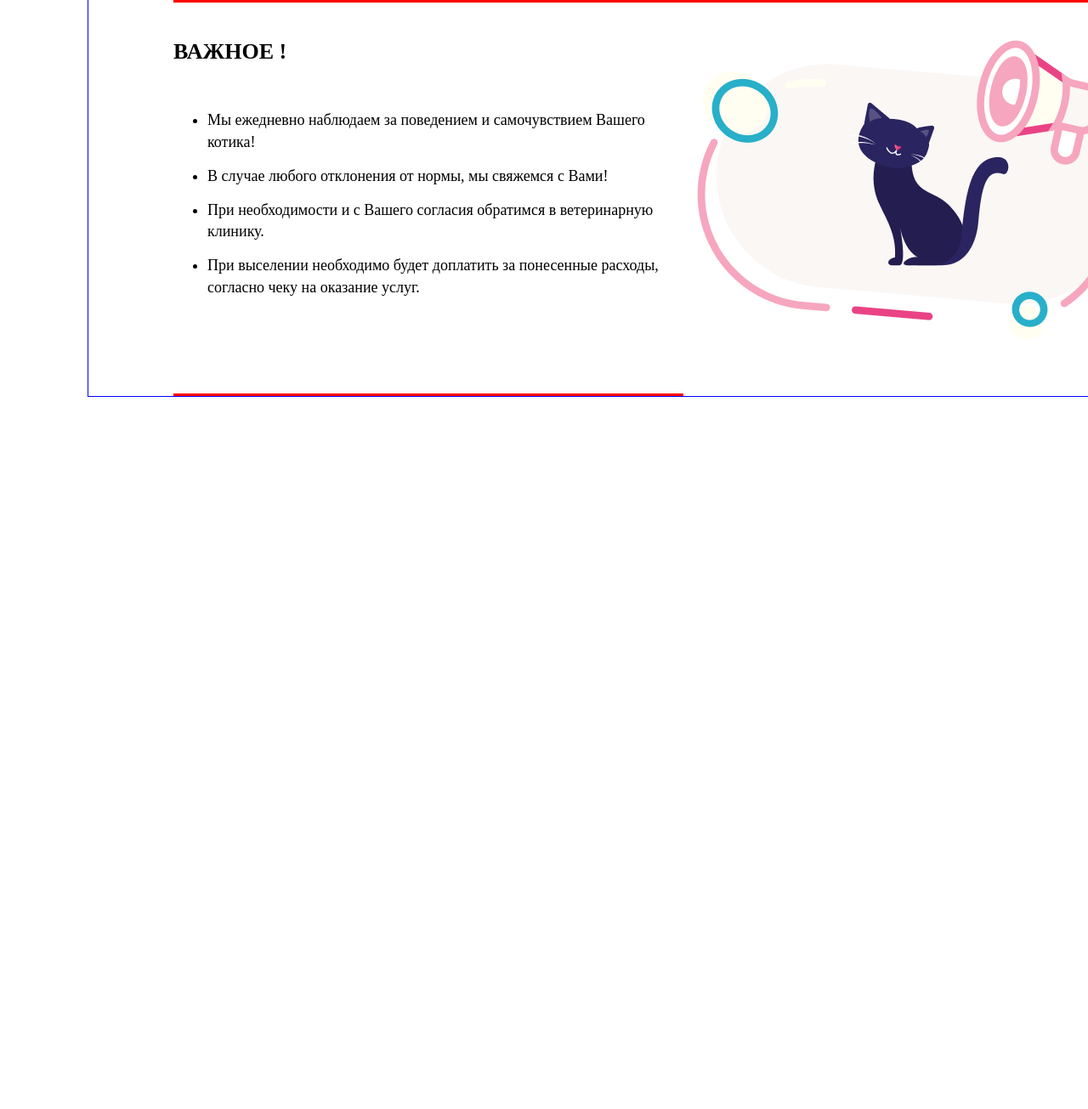
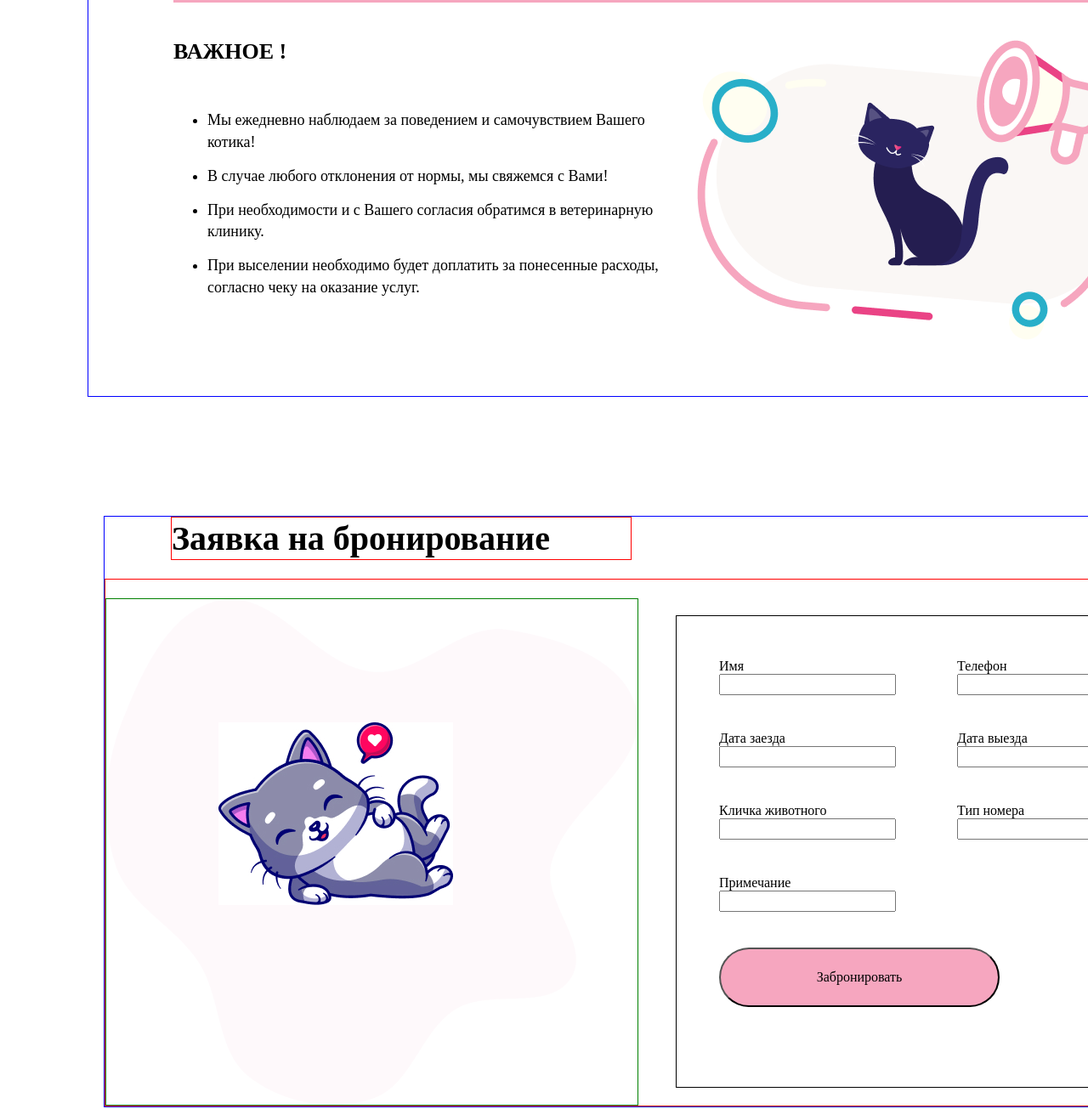
Before and after one commit to garozaev/Project_1, a plain HTML site: page index.html in a window 1280 px wide. Shown: the part 1008-2313 px from the top of the page at 85% size. Before the commit the page ends 1485 px from the top, so only its background shows below. Drawn offline with Linux system fonts and the light colour scheme.

Commit message:
second try

```diff
--- a/index.html
+++ b/index.html
@@ -20,41 +20,41 @@
     }
     .h1 {
         grid-area: 1/1/2/3;
-        border-bottom: 3px solid red;
+        border-bottom: 3px solid #F6A6BF;
         /*border: 1px solid red;
         background-color: beige;*/
     }
     .inprice {
-        border-bottom: 3px solid red;
+        border-bottom: 3px solid #F6A6BF;
         /*border: 1px solid red;
         background-color: rgb(149, 186, 151);*/
     }
     .list_inprice {
-        border-bottom: 3px solid red;
+        border-bottom: 3px solid #F6A6BF;
         /*border: 1px solid red;
         background-color: rgb(231, 210, 173);*/
     }
     .recomm {
-        border-bottom: 3px solid red;
+        border-bottom: 3px solid #F6A6BF;
         /*background-color: rgb(183, 216, 193);*/
     }
     .list_recomm {
-        border-bottom: 3px solid red;
+        border-bottom: 3px solid #F6A6BF;
         /*border: 1px solid red;
         background-color: rgb(206, 165, 199);*/
     }
     .food {
-        border-bottom: 3px solid red;
+        border-bottom: 3px solid #F6A6BF;
         /*border: 1px solid red;
         background-color: rgb(114, 220, 230);*/
     }
     .food_text {
-        border-bottom: 3px solid red;
+        border-bottom: 3px solid #F6A6BF;
         /*border: 1px solid red;
         background-color: rgb(152, 212, 148);*/
     }
     .important {
-        border-bottom: 3px solid red;
+        /*border-bottom: 3px solid red;*/
         /*border: 1px solid red;
         background-color: rgb(123, 123, 105);*/
     }
@@ -109,6 +109,86 @@
         font-weight: 400;
         line-height: 140%;
     }
+
+    .page_5 {
+        display: flex;
+        flex-direction: row;
+        flex-wrap: wrap;
+        width: 1278px;
+        height: 694px;
+        margin-top: 140px;
+        margin-right: 200px;
+        margin-left: 122px;
+        border: 1px solid blue;
+    }
+    .h2 {
+        border: 1px solid red;
+        width: 540px;
+        height: 49px;
+        margin-left: 78px;
+        font-family: Montserrat;
+        font-size: 40px;
+        font-weight: 600;
+        line-height: 49px;
+        letter-spacing: 0em;
+        text-align: left;
+
+    }
+    .container {
+        display: flex;
+        flex-grow: 1;
+        border: 1px solid red;
+    }
+    .picture_reservation {
+        justify-self: flex-start;
+        align-self: flex-end;
+        background-image: url(assets/images/fon_kitty.png);
+        border: 1px solid green;
+        width: 625px;
+        height: 595px;
+    }
+    .kitty {
+        margin: 145px 217px 235.35px 132px;
+    }
+    .reserv {
+        /*justify-self: flex-end;
+        align-self: flex-end;*/
+        display: grid;
+        grid-template-columns: repeat(2, 230px);
+        grid-template-rows: repeat(4, 35px) 1fr;
+        margin: 20px 0px 21px 44px;
+        border: 1px solid black;
+        align-self: end;
+        width: 609px;
+        height: 554px;
+        gap: 50px
+    }
+
+    .button {
+        grid-area: 5/1/6/3;
+        margin: 50px 50px 50px 50px;
+    }
+    .reservation_button {
+        width: 330px;
+        height: 70px;
+        border-radius: 100px;
+        background-color: #F6A6BF;
+    }
+    .cont_note {
+        grid-area: 4/1/5/3;
+        margin: 50px 50px 50px 50px;
+    }
+    .cont {
+        margin: 50px 50px 50px 50px;
+    }
+    .cont_mane,
+    .cont_phone,
+    .cont_checkin,
+    .cont_checkout,
+    .cont_petmane,
+    .cont_type {
+        margin: 50px 50px 50px 50px;
+    }
     </style>
 </head>
 <body>
@@ -162,8 +242,67 @@
                 <li>При выселении необходимо будет доплатить за понесенные расходы, согласно чеку на оказание услуг.</li>
         </div>
         <div class="picture-important">
-            <img src="../Project_1/assets/images/Cat inportent.png"/>
+            <img src="assets/images/Cat inportent.png"/>
         </div>
+    </div>
+    <div class="page_5">
+        <div class="h2">
+            Заявка на бронирование
+            <!--<p>Заявка на бронирование</p>-->
+        </div>
+        <div class="container">
+        <div class="picture_reservation">
+            <img class="kitty" src="assets/images/kitty.jpg"/>
+        </div>
+        <div class="reserv">
+                <div class="cont_mane">
+                <label for="name">Имя</label>
+                    <div>
+                        <input type="text" id="name">
+                    </div>
+                </div>
+                <div class="cont_phone">
+                    <label for="phone">Телефон</label>
+                    <div>
+                        <input type="text" id="phone">
+                    </div>
+                </div>
+                <div class="cont_checkin">
+                        <label for="checkin">Дата заезда</label>
+                    <div>
+                        <input type="text" id="checkin">
+                    </div>
+                </div>
+                <div class="cont_checkout">
+                        <label for="checkout">Дата выезда</label>
+                    <div>
+                        <input type="text" id="checkout">
+                    </div>
+                </div>
+                <div class="cont_petmane">
+                        <label for="petname">Кличка животного</label>
+                    <div>
+                        <input type="text" id="petname">
+                    </div>
+                </div>
+                <div class="cont_type">
+                        <label for="type">Тип номера</label>
+                    <div>
+                        <input type="text" id="type">
+                    </div>
+                </div>
+                <div class="cont_note">
+                        <label for="note">Примечание</label>
+                    <div>
+                        <input type="text" id="note">
+                    </div>
+                </div>
+                <div class="button">
+                    <button class="reservation_button">
+                    Забронировать
+                    </button>
+                </div>
+            </div>
         </div>
     </div>
 </body>
```
Also changed, not shown: assets/images/Vector (3).png (added), assets/images/fon_kitty.png (added), assets/images/kitty.jpg (added).
